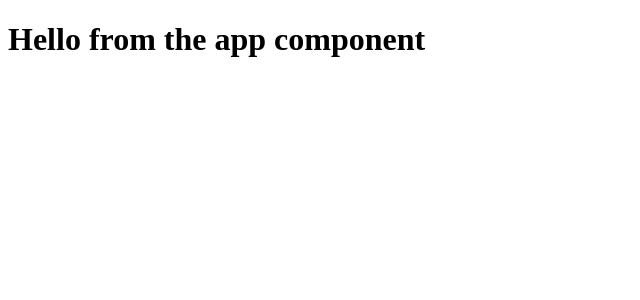
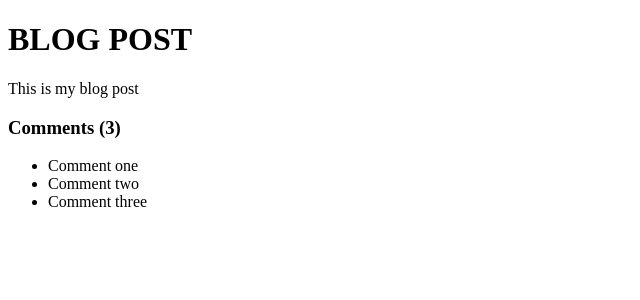
Before and after one commit to emcknight/feedback-app, a React (Create React App) app: page / in a window 1280 px wide. Shown: the top 300 px of the page, without its empty margins (0-640 px from the left). Built offline with nearby package versions, Linux system fonts and the light colour scheme.

Commit message:
creating first blog post

```diff
--- a/src/App.js
+++ b/src/App.js
@@ -1,5 +1,36 @@
 function App(){
-    return <h1>Hello from the app component</h1>
+    const title = 'Blog Post'
+    const body = 'This is my blog post'
+    const comments = [
+        {id: 1, text: 'Comment one'},
+        {id: 2, text: 'Comment two'},
+        {id: 3, text: 'Comment three'},
+    ]
+
+    const loading = false
+    const showComments = true
+
+    if (loading) return <h1>Loading...</h1>
+
+    const commentBlock = (
+    <div className="comments">
+        <h3>Comments ({comments.length})</h3>
+        <ul>
+            {comments.map((comment, index) => (
+                <li key={index}>{comment.text}</li>
+            ))}
+        </ul>
+    </div>
+    )
+
+    return(
+        <div className="container">
+            <h1>{title.toUpperCase()}</h1>
+            <p>{body}</p>
+
+            {showComments && commentBlock}
+        </div>
+    )
 }
 
 export default App
```
